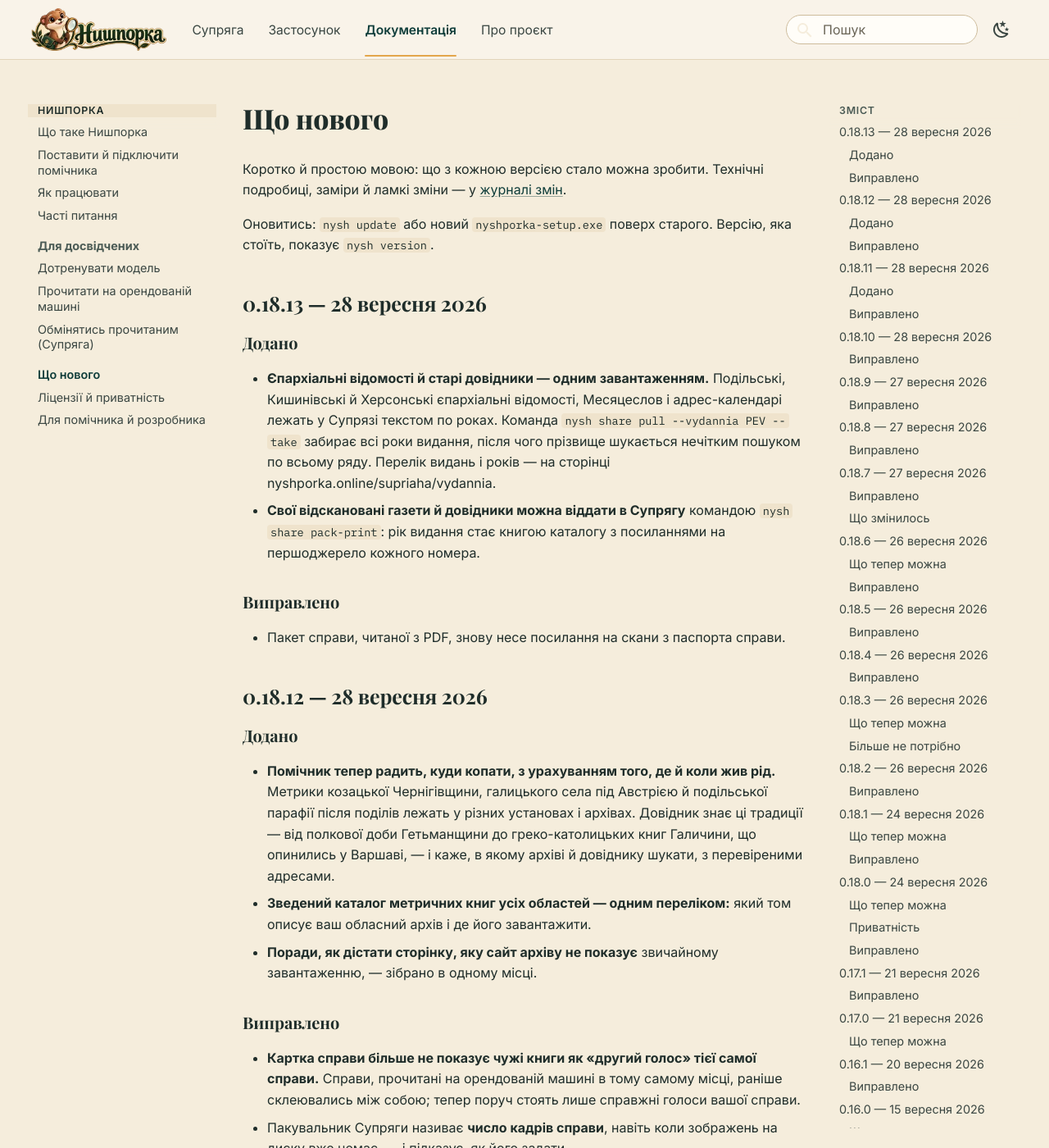
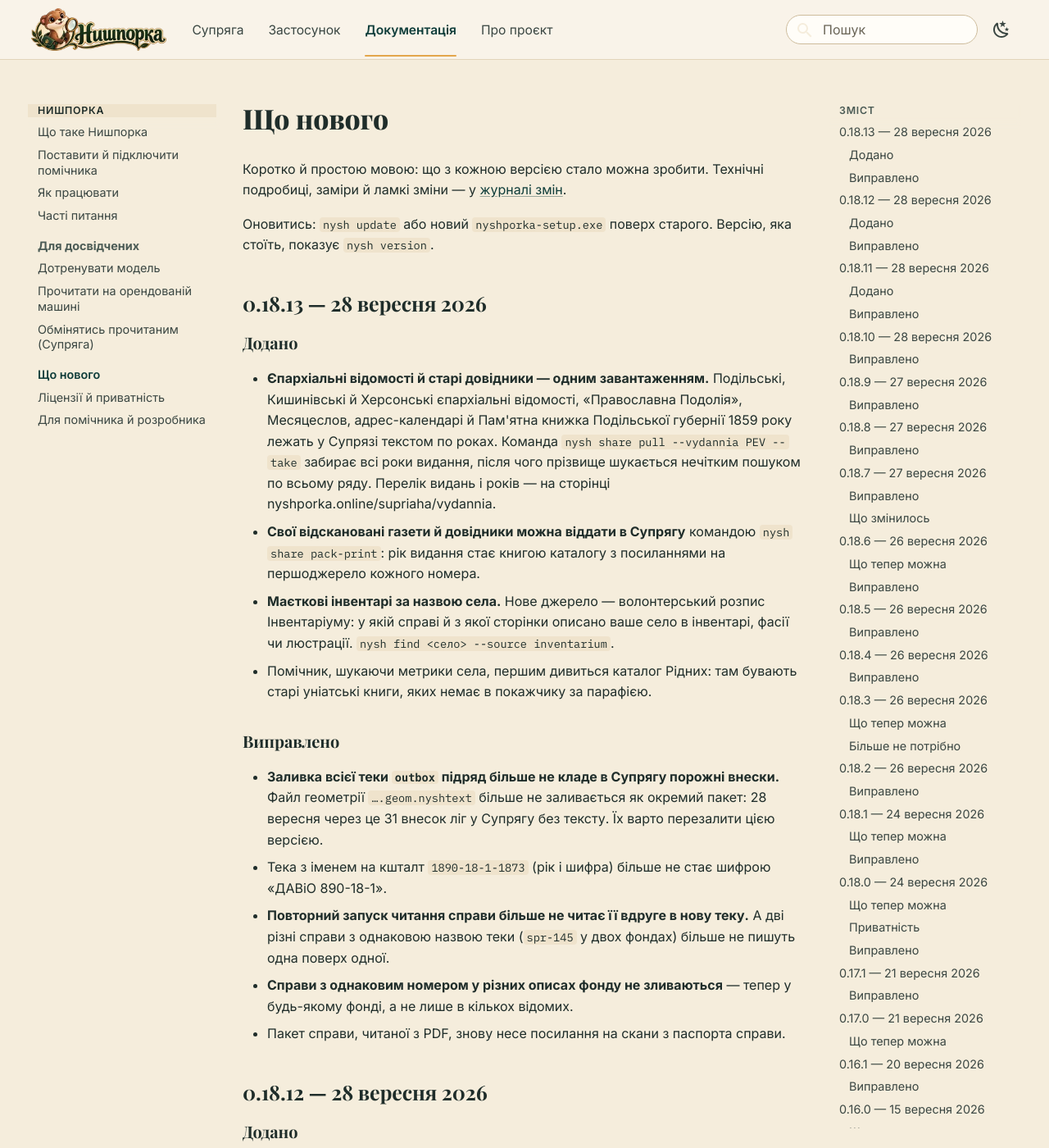
Before and after one commit to SERGIUSH-UA/nyshporka, an MkDocs documentation site: the page built from docs/whats-new.md, in a window 1280 px wide and 1400 px high. Shown: the whole window at 82% size. Built offline with MkDocs 1.6.1 and Material for MkDocs 9.7.7, drawn with Linux system fonts in a browser that asks for light colours; comment, search, counter and statistics services are not loaded.

Commit message:
0.18.13: журнал змін і «Що нового» — друковані видання, inventarium, ім'я прогону, файл геометрії не пакет
Co-Authored-By: Claude Opus 5.5 <noreply@anthropic.com>
Claude-Session: https://claude.ai/code/session_01HrzKaXEFgk6QLLeyEJquds

```diff
--- a/docs/whats-new.md
+++ b/docs/whats-new.md
@@ -12,17 +12,34 @@
 ### Додано
 
 - **Єпархіальні відомості й старі довідники — одним завантаженням.**
-  Подільські, Кишинівські й Херсонські єпархіальні відомості, Месяцеслов і
-  адрес-календарі лежать у Супрязі текстом по роках. Команда
+  Подільські, Кишинівські й Херсонські єпархіальні відомості, «Православна
+  Подолія», Месяцеслов, адрес-календарі й Пам'ятна книжка Подільської губернії
+  1859 року лежать у Супрязі текстом по роках. Команда
   `nysh share pull --vydannia PEV --take` забирає всі роки видання, після чого
   прізвище шукається нечітким пошуком по всьому ряду. Перелік видань і років —
   на сторінці nyshporka.online/supriaha/vydannia.
 - **Свої відскановані газети й довідники можна віддати в Супрягу** командою
   `nysh share pack-print`: рік видання стає книгою каталогу з посиланнями на
   першоджерело кожного номера.
+- **Маєткові інвентарі за назвою села.** Нове джерело — волонтерський розпис
+  Інвентаріуму: у якій справі й з якої сторінки описано ваше село в
+  інвентарі, фасії чи люстрації. `nysh find <село> --source inventarium`.
+- Помічник, шукаючи метрики села, першим дивиться каталог Рідних: там бувають
+  старі уніатські книги, яких немає в покажчику за парафією.
 
 ### Виправлено
 
+- **Заливка всієї теки `outbox` підряд більше не кладе в Супрягу порожні
+  внески.** Файл геометрії `….geom.nyshtext` більше не заливається як окремий
+  пакет: 28 вересня через це 31 внесок ліг у Супрягу без тексту. Їх варто
+  перезалити цією версією.
+- Тека з іменем на кшталт `1890-18-1-1873` (рік і шифра) більше не стає
+  шифрою «ДАВіО 890-18-1».
+- **Повторний запуск читання справи більше не читає її вдруге в нову теку.**
+  А дві різні справи з однаковою назвою теки (`spr-145` у двох фондах) більше
+  не пишуть одна поверх одної.
+- **Справи з однаковим номером у різних описах фонду не зливаються** — тепер
+  у будь-якому фонді, а не лише в кількох відомих.
 - Пакет справи, читаної з PDF, знову несе посилання на скани з паспорта
   справи.
 
```
Also changed, not shown: CHANGELOG.md (+50 -36 lines).
